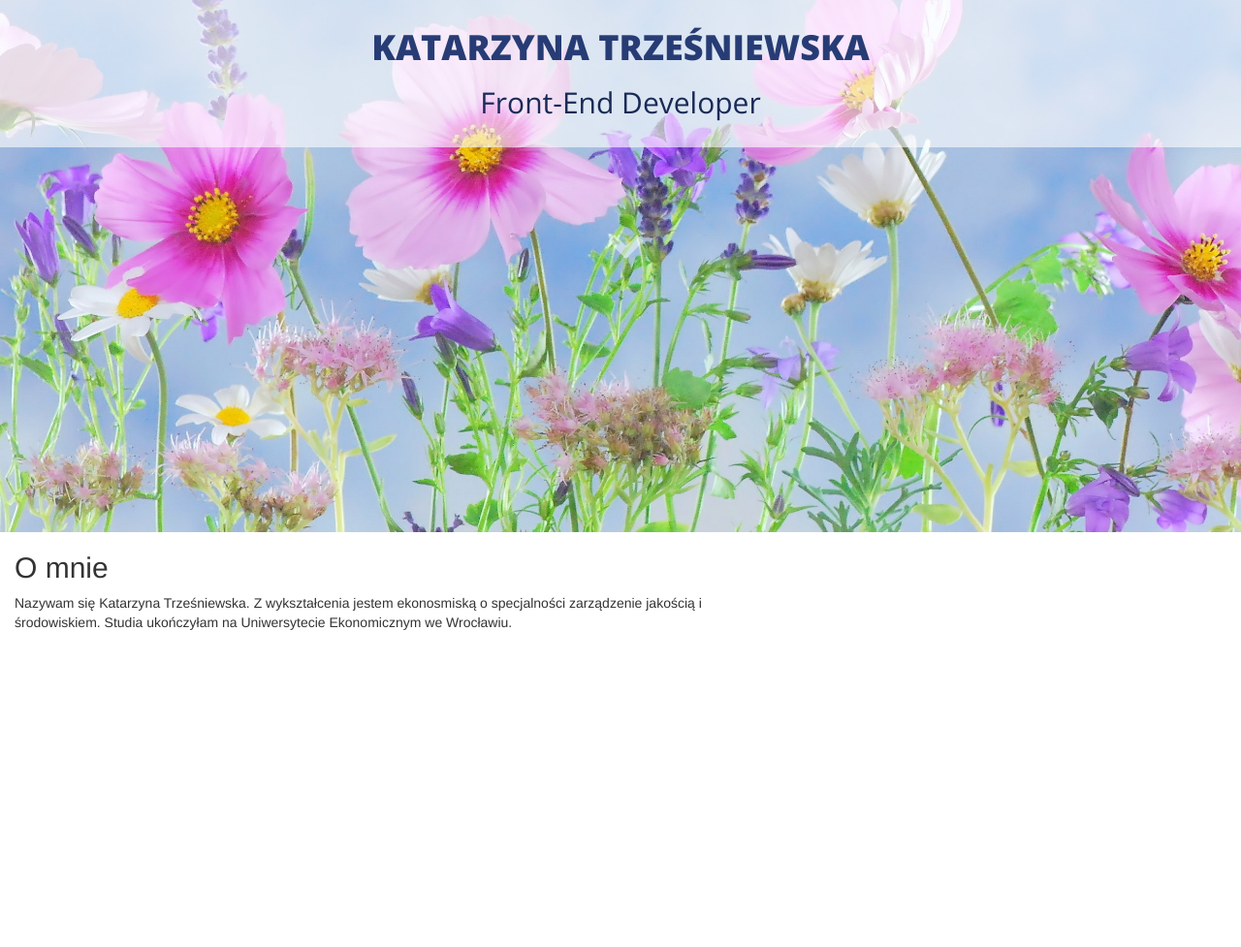
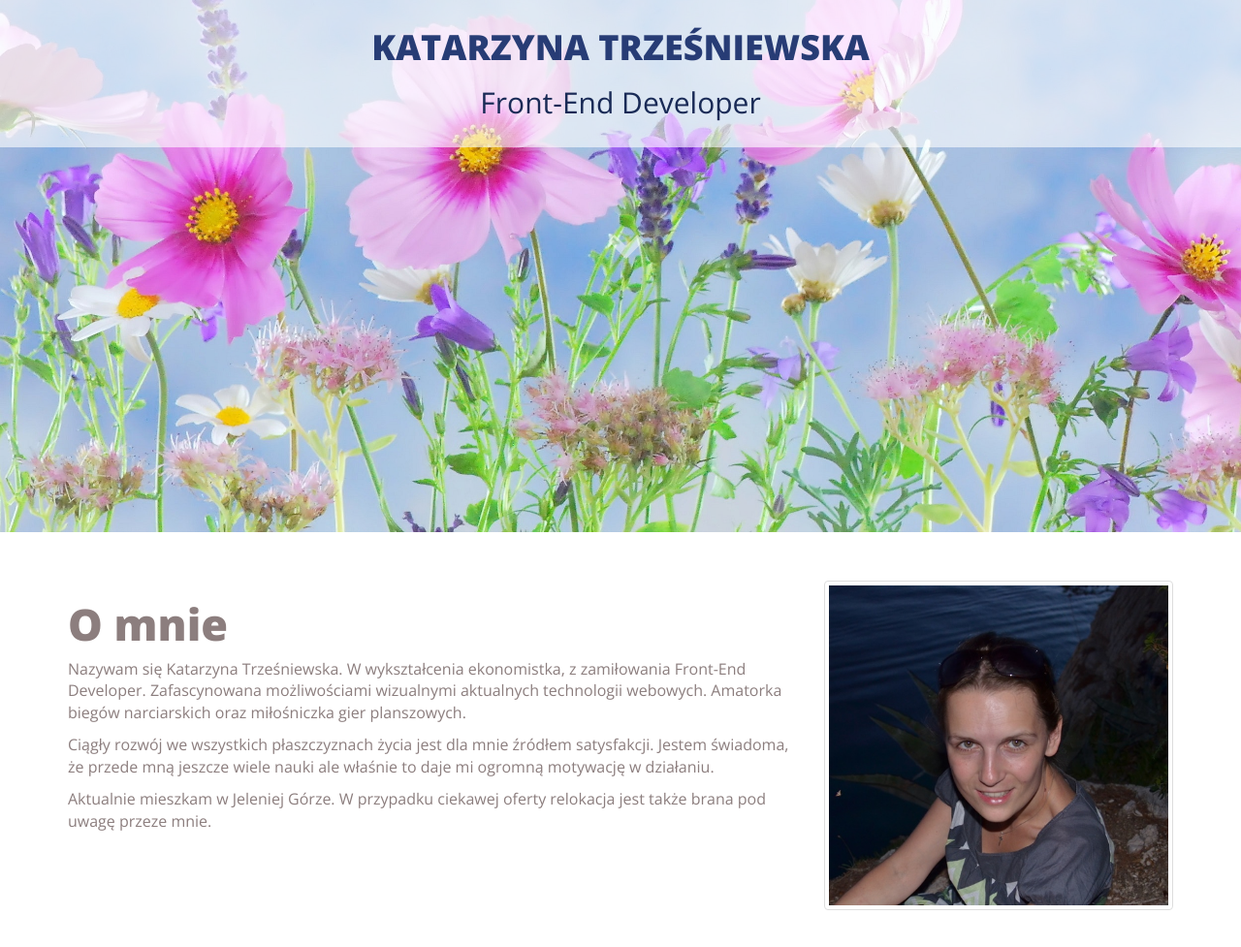
Before and after one commit to katarzynka1234/Katarzyna_Trzesniewska, a website: page index.html in a window 1280 px wide. Shown: the part 251-1228 px from the top of the page at 97% size. Before the commit the page ends 913 px from the top, so only its background shows below. Drawn offline with nearby package versions, Linux system fonts and the light colour scheme.

Commit message:
Add about section

```diff
--- a/index.html
+++ b/index.html
@@ -45,21 +45,34 @@
         </nav>
         <main>
             <div class="slogan">
-            <h1>Katarzyna Trześniewska</h1>
-            <h2>Front-End Developer</h2>
+                <h1>Katarzyna Trześniewska</h1>
+                <h2>Front-End Developer</h2>
             </div>
         </main>
-        <div class="scroll-down"><span class="glyphicon glyphicon-chevron-down"></span></div>
+        <div class="scroll-down">
+            <span class="glyphicon glyphicon-chevron-down"></span>
+        </div>
     </header>
 
-    <section id="about" class="about">
-        <div class="container row">
-<div class="col-md-8">
-    <h2>O mnie</h2>
-    <p>Nazywam się Katarzyna Trześniewska. Z wykształcenia jestem ekonosmiską o specjalności zarządzenie jakością i środowiskiem. Studia ukończyłam na Uniwersytecie Ekonomicznym we Wrocławiu.   </p>
-</div>
-<div class="col-md-4"></div>
+    <section id="about" class=" about">
+        <div class="container">
+        <div class="row">
+            <div class="col-md-8">
+                <h2>O mnie</h2>
+                <p>Nazywam się Katarzyna Trześniewska. W wykształcenia ekonomistka, z zamiłowania Front-End Developer. Zafascynowana
+                    możliwościami wizualnymi aktualnych technologii webowych. Amatorka biegów narciarskich oraz miłośniczka
+                    gier planszowych.</p>
+                    <p>Ciągły rozwój we wszystkich płaszczyznach życia jest dla mnie źródłem satysfakcji. Jestem świadoma,
+                    że przede mną jeszcze wiele nauki ale właśnie to daje mi ogromną motywację w działaniu.</p>
+                    <p>Aktualnie mieszkam w Jeleniej Górze. W przypadku ciekawej oferty relokacja jest także brana pod uwagę
+                    przeze mnie.</p>
+                </p>
+            </div>
+            <div class="col-md-4">
+                <img class="img-thumbnail img-responsive center-block" src="../Katarzyna_Trzesniewska/images/about_me/mojePhoto.JPG">
+            </div>
         </div>
+    </div>
     </section>
 
 
--- a/sass/_global_variables.scss
+++ b/sass/_global_variables.scss
@@ -1,6 +1,18 @@
-@import url('https://fonts.googleapis.com/css?family=Lato:300i,400,900');
 
-$main-font: Lato;
+$white: #fff;
+$text-gray: #8c7e7e;
 
 
-$white: #fff;
+
+@mixin heading-section {
+    font-family: 'Open Sans', sans-serif;
+    font-weight: 800;
+    font-size: 45px;
+    color: $text-gray;
+}
+
+@mixin text-section {
+    color: $text-gray;
+    font-family: 'Open Sans', sans-serif;
+    font-size: 16px;
+}
--- a/sass/style.scss
+++ b/sass/style.scss
@@ -5,7 +5,6 @@
 body {
     margin: 0;
     padding: 0;
-    font-family: $main-font, sans-serif;
 }
 
 header {
@@ -45,7 +44,6 @@ header {
         }
     }
 
-
 }
 /*Animation for scroll-down icon - header section*/
 @keyframes scroll-down-animate {
@@ -63,3 +61,14 @@ header {
         opacity: 0;
     }
 }
+
+.about {
+    padding-top: 50px;
+    padding-bottom: 50px;
+    h2 {
+        @include heading-section;
+    }
+    p {
+        @include text-section;
+    }
+}
```
Also changed, not shown: css/style.css, images/about_me/mojePhoto.JPG (added), 1 other file.
